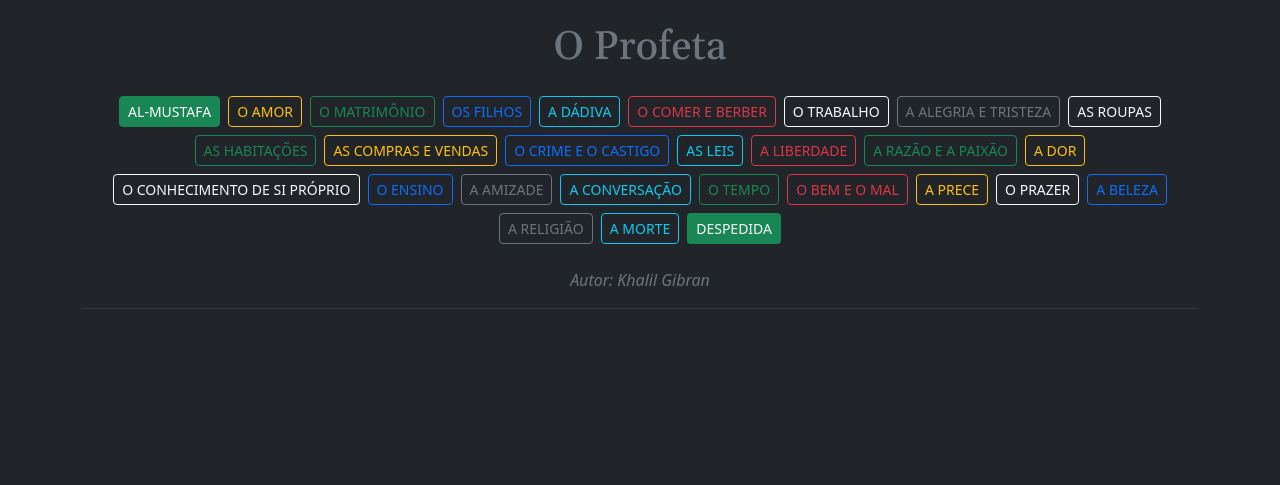
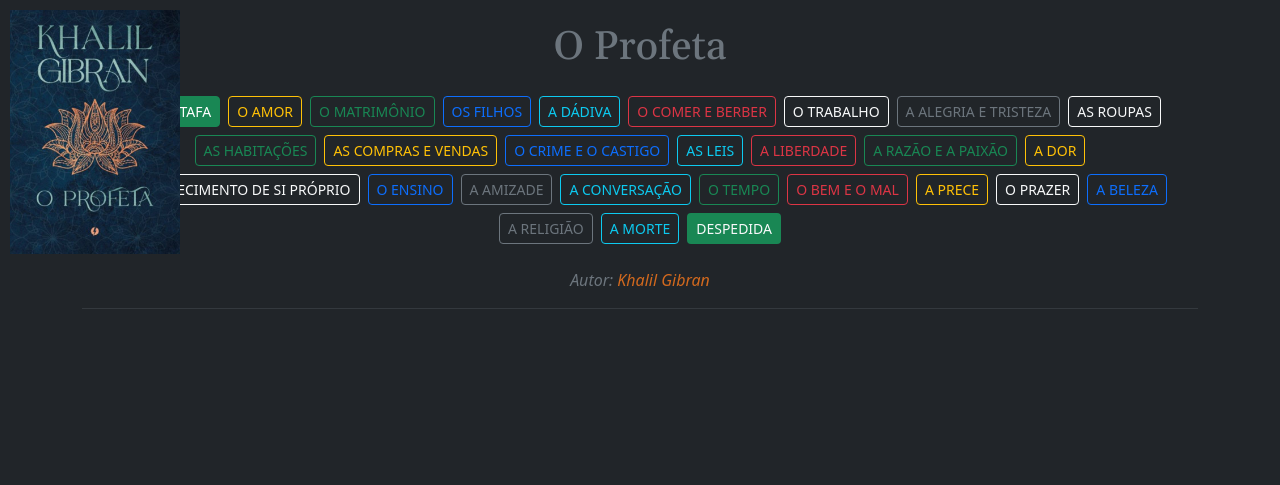
Before and after one commit to rainerbarbosa40/oprofeta, a Flask app: page / in a window 1280 px wide. Shown: the top 485 px of the page. Run offline with Flask 3, Linux system fonts and the light colour scheme.

Commit message:
Atualizando

```diff
--- a/static/css/styles.css
+++ b/static/css/styles.css
@@ -23,3 +23,16 @@
 h1 {
     font-family: 'Gelasio', serif; /* Aplica a fonte Gelasio ao h1 */
 }
+
+.fixed-image {
+    position: fixed; /* Fixa a imagem */
+    top: 10px; /* Distância do topo */
+    left: 10px; /* Distância da margem esquerda */
+    width: 170px; /* Define a largura da imagem */
+    height: auto; /* Mantém a proporção da imagem */
+    z-index: 1000; /* Garante que a imagem esteja acima de outros elementos */
+}
+
+.title-container {
+    margin-left: 120px; /* Margem à esquerda para alinhar com a imagem */
+}
--- a/templates/home.html
+++ b/templates/home.html
@@ -11,6 +11,7 @@
     <link rel="stylesheet" href="{{ url_for('static', filename='css/styles.css') }}">
   </head>
   <body class='bg-dark text-secondary'>
+    <img src="{{ url_for('static', filename='img/profeta.jpg') }}" alt="O Profeta" class="fixed-image">
     <div class="container mt-4 text-center">
       <h1 class="font-gelasio">O Profeta</h1>
 
@@ -107,7 +108,7 @@
         </div>
       </div>
       <br>
-    <i>Autor: Khalil Gibran</i>
+      <i>Autor: <a href="https://pt.wikipedia.org/wiki/Khalil_Gibran" target="_blank" title="Khalil Gibran">Khalil Gibran</a></i>
    <hr>  <!-- Inicio dos colapses -->
 
     <div class="collapse" id="collapseAlmustafa">
```
Also changed, not shown: static/img/profeta.jpg (added).
